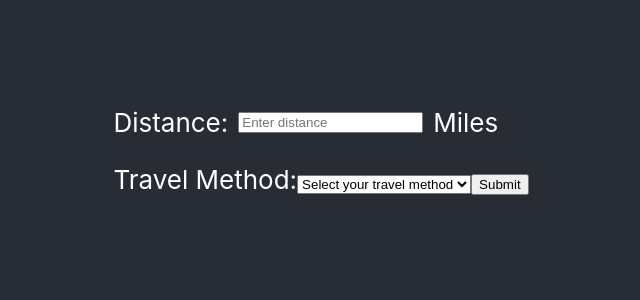
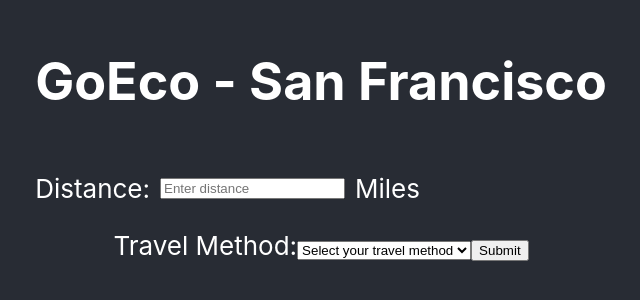
Before and after one commit to Edwinysk/HackProj, a React (Create React App) app: page / in a window 1280 px wide. Shown: the part 262-562 px from the top of the page, without its empty margins (319-959 px from the left). Built offline with nearby package versions, Linux system fonts and the light colour scheme.

Commit message:
bria make changes

```diff
--- a/package.json
+++ b/package.json
@@ -8,7 +8,7 @@
     "@testing-library/user-event": "^13.5.0",
     "react": "^18.2.0",
     "react-dom": "^18.2.0",
-    "react-scripts": "5.0.1",
+    "react-scripts": "^5.0.1",
     "web-vitals": "^2.1.4"
   },
   "scripts": {
--- a/src/components/Form.jsx
+++ b/src/components/Form.jsx
@@ -38,6 +38,7 @@ function EmissionForm() {
 
   return (
     <div>
+      <h1>GoEco - San Francisco</h1> {/* Title */}
       <form onSubmit={handleSubmit}>
         <div style={{ display: 'flex', alignItems: 'center' }}>
           <label style={{ marginRight: '10px' }}>
```
Also changed, not shown: src/style/form.css (added), 1 other file (tests, documents, lock files or other folders).
